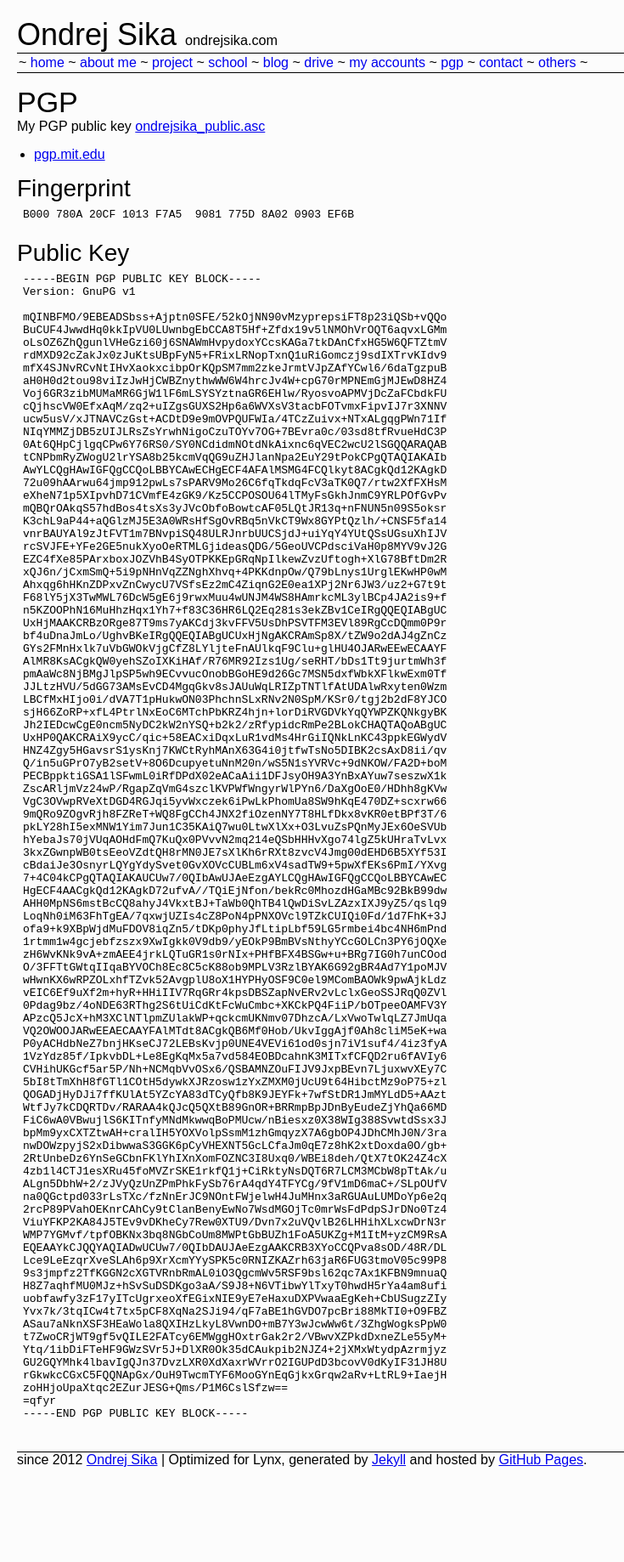
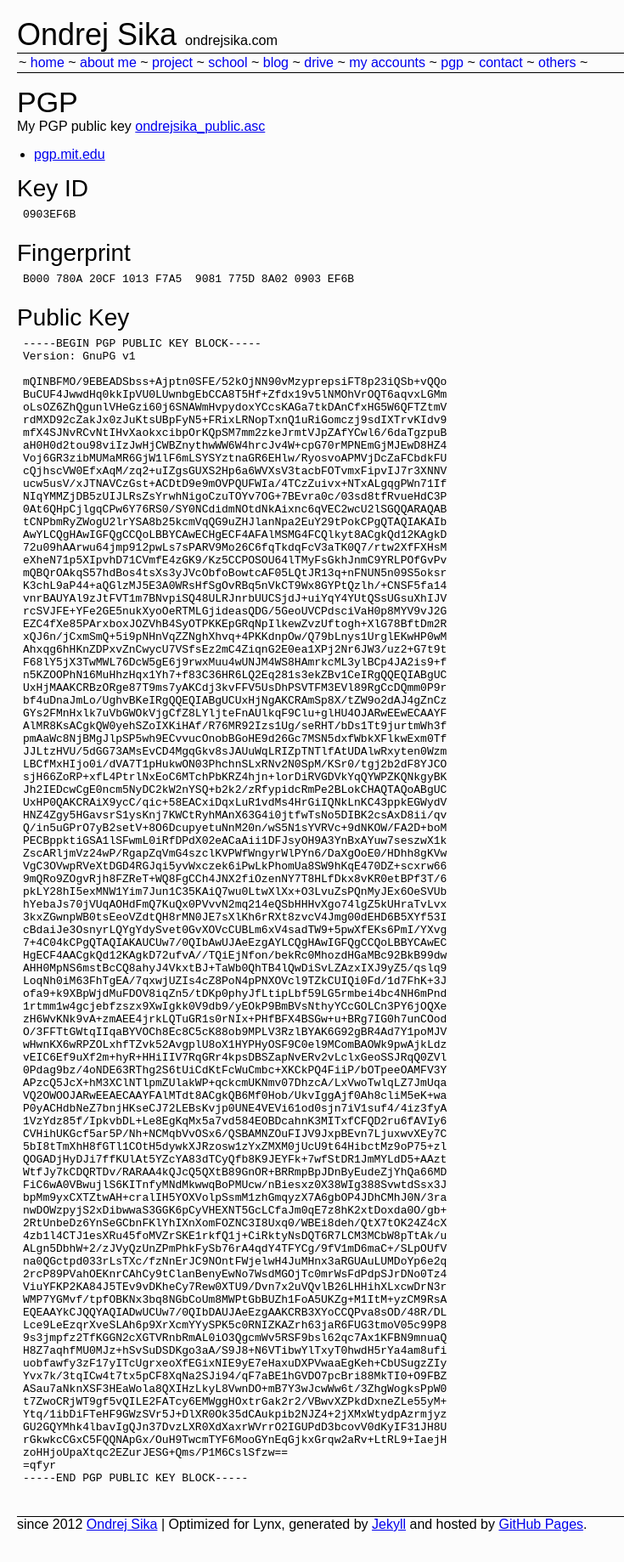
Before and after one commit to ondrejsika/ondrejsika.com, a Jekyll site: the page built from pgp.md, in a window 1280 px wide. Shown: the whole page at 85% size, without its empty margins (0-735 px from the left). Built offline with Jekyll 4.4.1, drawn with Linux system fonts in a browser that asks for light colours; Markdown is read by kramdown in place of the engine named in the settings; comment, search, counter and statistics services are not loaded; before the commit the page ends 1762 px from its top, so only the background shows below that.

Commit message:
add pgp key id

````diff
--- a/pgp.md
+++ b/pgp.md
@@ -18,6 +18,12 @@
 My PGP public key [ondrejsika_public.asc](/ondrejsika_public.asc)
 
 * [pgp.mit.edu](http://pgp.mit.edu/pks/lookup?op=vindex&search=0x775D8A020903EF6B)
+
+### Key ID
+
+```
+0903EF6B
+```
 
 ### Fingerprint
 
````
